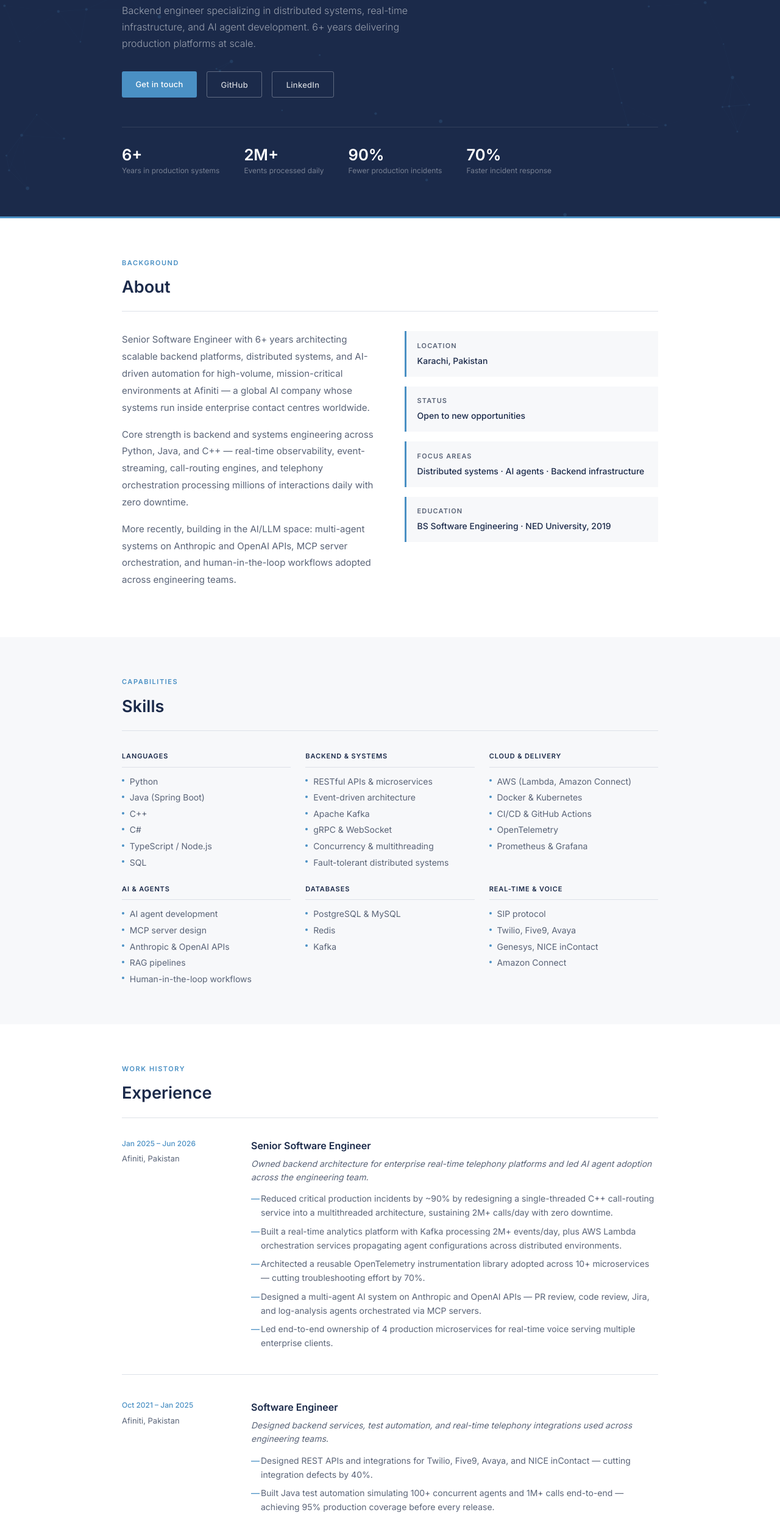
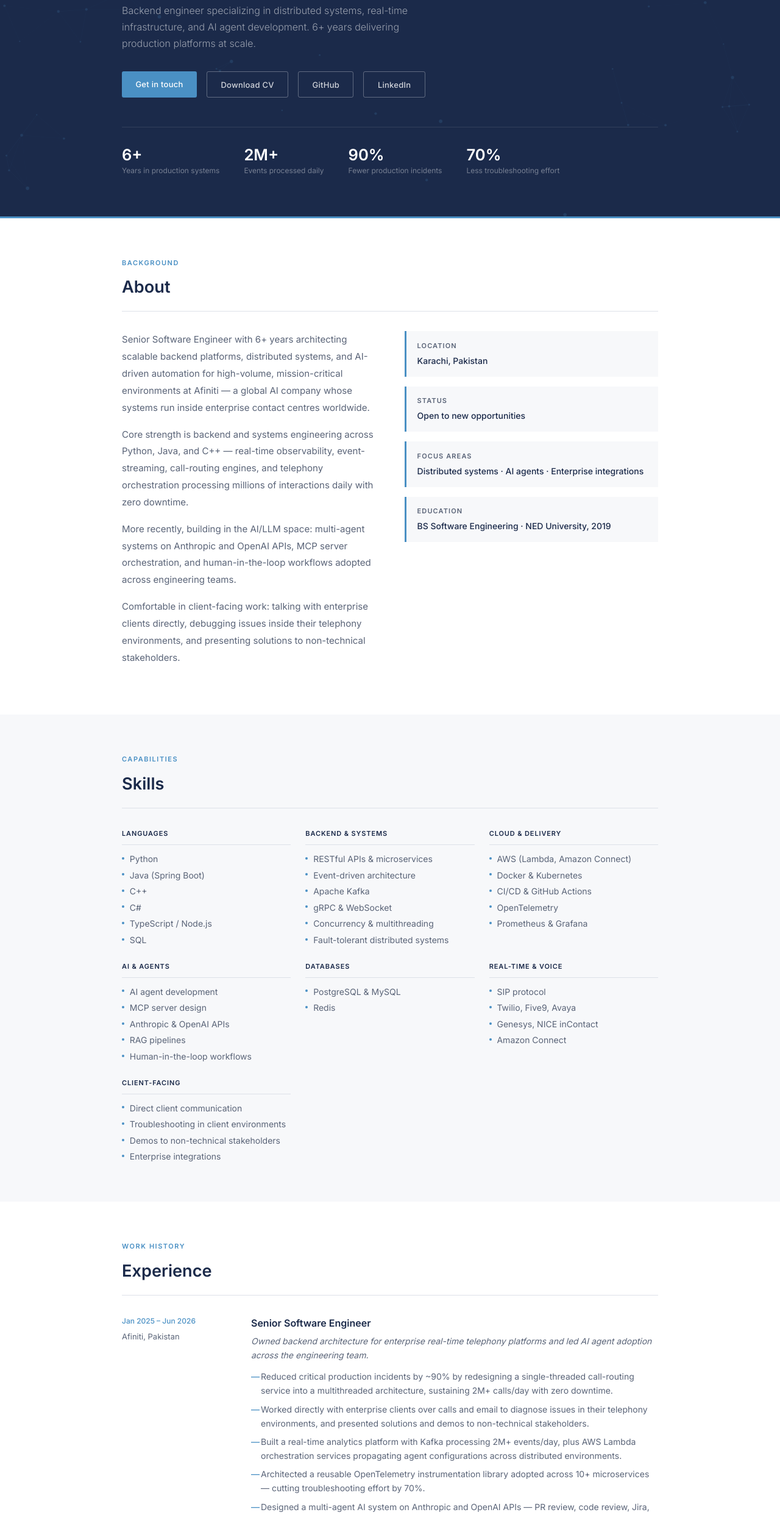
Before and after one commit to Sundas-Saleem/Sundas-Saleem.github.io, a plain HTML site: page index.html in a window 1280 px wide. Shown: the part 315-2800 px from the top of the page at 61% size. Drawn offline with Linux system fonts and the light colour scheme.

Commit message:
Add files via upload

```diff
--- a/index.html
+++ b/index.html
@@ -299,6 +299,7 @@ footer p { font-size: 12px; color: rgba(255,255,255,0.28); letter-spacing: 0.04e
       <li><a href="#skills">Skills</a></li>
       <li><a href="#experience">Experience</a></li>
       <li><a href="#contact">Contact</a></li>
+      <li><a href="Sundas_Saleem_CV.pdf" target="_blank" rel="noopener">Resume</a></li>
     </ul>
   </div>
 </nav>
@@ -311,6 +312,7 @@ footer p { font-size: 12px; color: rgba(255,255,255,0.28); letter-spacing: 0.04e
     <p class="hero-subtitle">Backend engineer specializing in distributed systems, real-time infrastructure, and AI agent development. 6+ years delivering production platforms at scale.</p>
     <div class="hero-cta">
       <a href="mailto:sundask4.sk@gmail.com" class="btn btn-primary">Get in touch</a>
+      <a href="Sundas_Saleem_CV.pdf" target="_blank" rel="noopener" class="btn btn-outline">Download CV</a>
       <a href="https://github.com/sundas-saleem" target="_blank" rel="noopener" class="btn btn-outline">GitHub</a>
       <a href="https://www.linkedin.com/in/sundas-saleem-8b516879" target="_blank" rel="noopener" class="btn btn-outline">LinkedIn</a>
     </div>
@@ -318,7 +320,7 @@ footer p { font-size: 12px; color: rgba(255,255,255,0.28); letter-spacing: 0.04e
       <div><div class="stat-number">6+</div><div class="stat-label">Years in production systems</div></div>
       <div><div class="stat-number">2M+</div><div class="stat-label">Events processed daily</div></div>
       <div><div class="stat-number">90%</div><div class="stat-label">Fewer production incidents</div></div>
-      <div><div class="stat-number">70%</div><div class="stat-label">Faster incident response</div></div>
+      <div><div class="stat-number">70%</div><div class="stat-label">Less troubleshooting effort</div></div>
     </div>
   </div>
 </section>
@@ -332,6 +334,7 @@ footer p { font-size: 12px; color: rgba(255,255,255,0.28); letter-spacing: 0.04e
         <p>Senior Software Engineer with 6+ years architecting scalable backend platforms, distributed systems, and AI-driven automation for high-volume, mission-critical environments at Afiniti — a global AI company whose systems run inside enterprise contact centres worldwide.</p>
         <p>Core strength is backend and systems engineering across Python, Java, and C++ — real-time observability, event-streaming, call-routing engines, and telephony orchestration processing millions of interactions daily with zero downtime.</p>
         <p>More recently, building in the AI/LLM space: multi-agent systems on Anthropic and OpenAI APIs, MCP server orchestration, and human-in-the-loop workflows adopted across engineering teams.</p>
+        <p>Comfortable in client-facing work: talking with enterprise clients directly, debugging issues inside their telephony environments, and presenting solutions to non-technical stakeholders.</p>
       </div>
       <div class="about-meta">
         <div class="meta-item">
@@ -344,7 +347,7 @@ footer p { font-size: 12px; color: rgba(255,255,255,0.28); letter-spacing: 0.04e
         </div>
         <div class="meta-item">
           <div class="meta-item-label">Focus areas</div>
-          <div class="meta-item-value">Distributed systems · AI agents · Backend infrastructure</div>
+          <div class="meta-item-value">Distributed systems · AI agents · Enterprise integrations</div>
         </div>
         <div class="meta-item">
           <div class="meta-item-label">Education</div>
@@ -393,7 +396,7 @@ footer p { font-size: 12px; color: rgba(255,255,255,0.28); letter-spacing: 0.04e
       <div class="skill-group">
         <div class="skill-group-title">Databases</div>
         <ul class="skill-list">
-          <li>PostgreSQL & MySQL</li><li>Redis</li><li>Kafka</li>
+          <li>PostgreSQL & MySQL</li><li>Redis</li>
         </ul>
       </div>
       <div class="skill-group">
@@ -401,6 +404,13 @@ footer p { font-size: 12px; color: rgba(255,255,255,0.28); letter-spacing: 0.04e
         <ul class="skill-list">
           <li>SIP protocol</li><li>Twilio, Five9, Avaya</li>
           <li>Genesys, NICE inContact</li><li>Amazon Connect</li>
+        </ul>
+      </div>
+      <div class="skill-group">
+        <div class="skill-group-title">Client-Facing</div>
+        <ul class="skill-list">
+          <li>Direct client communication</li><li>Troubleshooting in client environments</li>
+          <li>Demos to non-technical stakeholders</li><li>Enterprise integrations</li>
         </ul>
       </div>
     </div>
@@ -421,7 +431,8 @@ footer p { font-size: 12px; color: rgba(255,255,255,0.28); letter-spacing: 0.04e
           <div class="exp-title">Senior Software Engineer</div>
           <div class="exp-desc">Owned backend architecture for enterprise real-time telephony platforms and led AI agent adoption across the engineering team.</div>
           <ul class="exp-bullets">
-            <li>Reduced critical production incidents by ~90% by redesigning a single-threaded C++ call-routing service into a multithreaded architecture, sustaining 2M+ calls/day with zero downtime.</li>
+            <li>Reduced critical production incidents by ~90% by redesigning a single-threaded call-routing service into a multithreaded architecture, sustaining 2M+ calls/day with zero downtime.</li>
+            <li>Worked directly with enterprise clients over calls and email to diagnose issues in their telephony environments, and presented solutions and demos to non-technical stakeholders.</li>
             <li>Built a real-time analytics platform with Kafka processing 2M+ events/day, plus AWS Lambda orchestration services propagating agent configurations across distributed environments.</li>
             <li>Architected a reusable OpenTelemetry instrumentation library adopted across 10+ microservices — cutting troubleshooting effort by 70%.</li>
             <li>Designed a multi-agent AI system on Anthropic and OpenAI APIs — PR review, code review, Jira, and log-analysis agents orchestrated via MCP servers.</li>
@@ -442,7 +453,7 @@ footer p { font-size: 12px; color: rgba(255,255,255,0.28); letter-spacing: 0.04e
             <li>Designed REST APIs and integrations for Twilio, Five9, Avaya, and NICE inContact — cutting integration defects by 40%.</li>
             <li>Built Java test automation simulating 100+ concurrent agents and 1M+ calls end-to-end — achieving 95% production coverage before every release.</li>
             <li>Built a Python log analytics platform automating diagnostics — improving incident resolution efficiency by 45%.</li>
-            <li>Developed automated testing frameworks in Java, C++, Python, C#, and Node.js, reducing manual testing effort by 50%.</li>
+            <li>Developed automated testing frameworks in Java, Python, C#, and Node.js, reducing manual testing effort by 50%.</li>
           </ul>
         </div>
       </div>
@@ -458,7 +469,7 @@ footer p { font-size: 12px; color: rgba(255,255,255,0.28); letter-spacing: 0.04e
           <ul class="exp-bullets">
             <li>Built a telephony platform in Java Spring Boot integrating multiple third-party providers behind unified REST APIs.</li>
             <li>Designed a Node.js simulation platform supporting REST, TCP, and WebSocket for end-to-end validation.</li>
-            <li>Built a distributed C++ integration testing platform — cutting defect escape rate by 95%.</li>
+            <li>Built a distributed integration testing platform with near-complete microservice coverage, enabling automated regression testing.</li>
           </ul>
         </div>
       </div>
@@ -485,6 +496,10 @@ footer p { font-size: 12px; color: rgba(255,255,255,0.28); letter-spacing: 0.04e
           <a href="https://www.linkedin.com/in/sundas-saleem-8b516879" target="_blank" rel="noopener" class="contact-link">
             <svg width="16" height="16" viewBox="0 0 24 24" fill="none" stroke="currentColor" stroke-width="2"><path d="M16 8a6 6 0 0 1 6 6v7h-4v-7a2 2 0 0 0-2-2 2 2 0 0 0-2 2v7h-4v-7a6 6 0 0 1 6-6z"/><rect x="2" y="9" width="4" height="12"/><circle cx="4" cy="4" r="2"/></svg>
             linkedin.com/in/sundas-saleem-8b516879
+          </a>
+          <a href="Sundas_Saleem_CV.pdf" target="_blank" rel="noopener" class="contact-link">
+            <svg width="16" height="16" viewBox="0 0 24 24" fill="none" stroke="currentColor" stroke-width="2"><path d="M21 15v4a2 2 0 0 1-2 2H5a2 2 0 0 1-2-2v-4"/><polyline points="7 10 12 15 17 10"/><line x1="12" y1="15" x2="12" y2="3"/></svg>
+            Download CV (PDF)
           </a>
         </div>
       </div>
```
